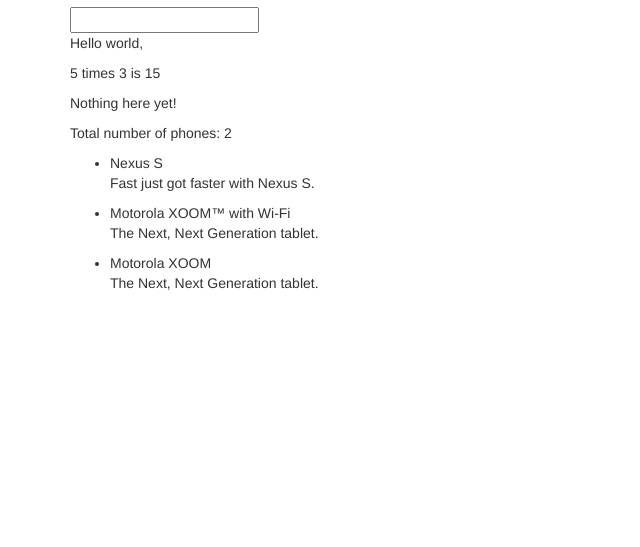
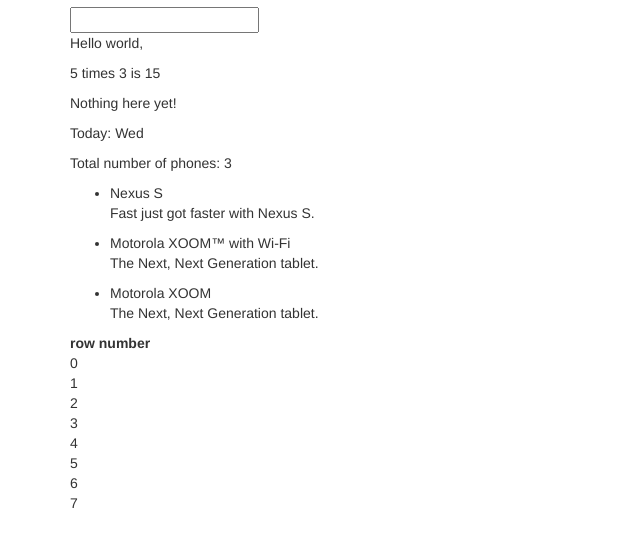
Before and after one commit to ikuwow/angularjs-prac, a website: page app/index.html in a window 1280 px wide. Shown: the part 63-610 px from the top of the page, without its empty margins (0-640 px from the left). Drawn offline with nearby package versions, Linux system fonts and the light colour scheme.

Commit message:
step2 done

```diff
--- a/app/index.html
+++ b/app/index.html
@@ -25,7 +25,9 @@
 <p> 5 times 3 is {{ 5 * 3 }}</p><!-- javascript notation can be used in {{ }} -->
 <p>Nothing here {{ 'yet' + '!' }}</p>
 
-<p>Total number of phones: 2</p>
+<p>Today: {{ date }}</p>
+
+<p>Total number of phones: {{ phones.length }}</p>
 
 <ul>
   <li ng-repeat="phone in phones"> <!-- loop phones as phone -->
@@ -34,6 +36,13 @@
   </li>
 </ul>
 
+<table>
+  <tr><th>row number</th></tr>
+  <tr ng-repeat="num in [0, 1, 2, 3, 4, 5, 6, 7]">
+    <td>{{ num }}</td>
+  </tr>
+</table>
+
 </div>
 
 </body>
--- a/app/js/controllers.js
+++ b/app/js/controllers.js
@@ -2,6 +2,8 @@
 var phonecatApp = angular.module('phonecatApp', []); // html ng-app=...
 
 phonecatApp.controller('PhoneListCtrl', function($scope) {
+    var dates = ['Sun', 'Mon', 'Tue', 'Wed', 'Thu', 'Fri', 'Sat'];
+    $scope.date = dates[(new Date()).getDay()];
     $scope.phones = [
         {
             'name': 'Nexus S',
```
Also changed, not shown: test/unit/controllersSpec.js (+4 -0 lines).
